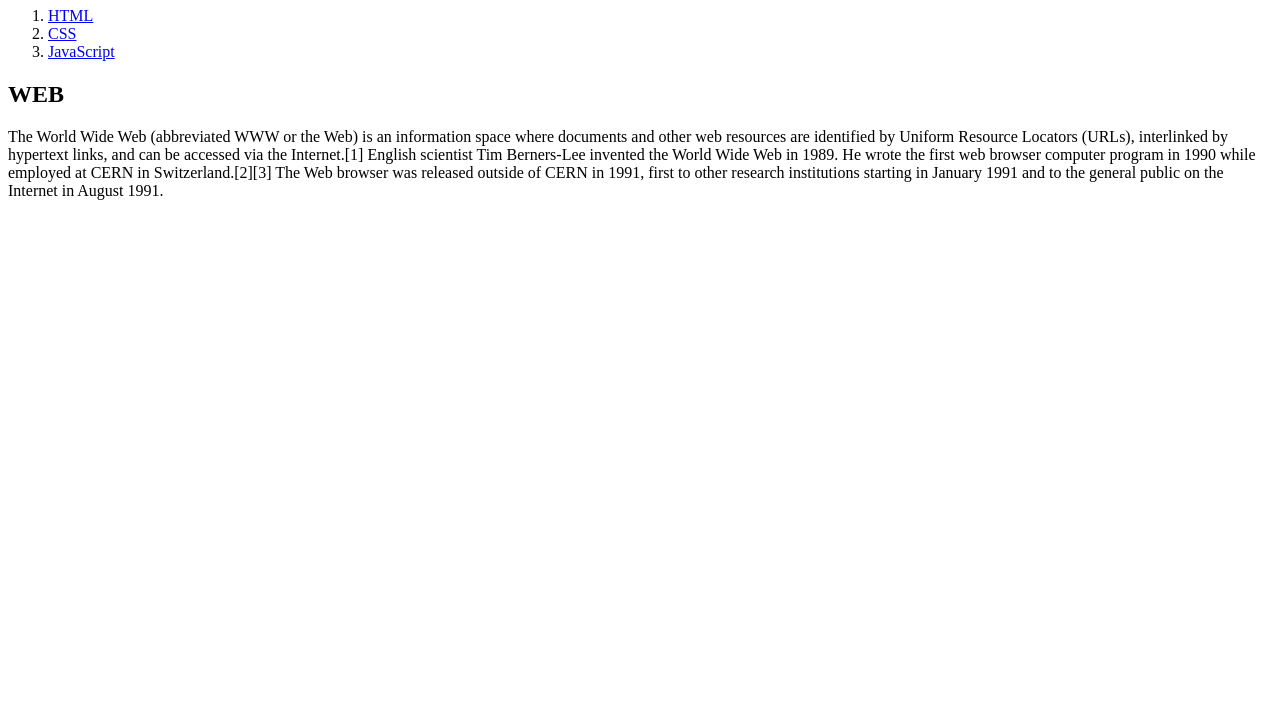
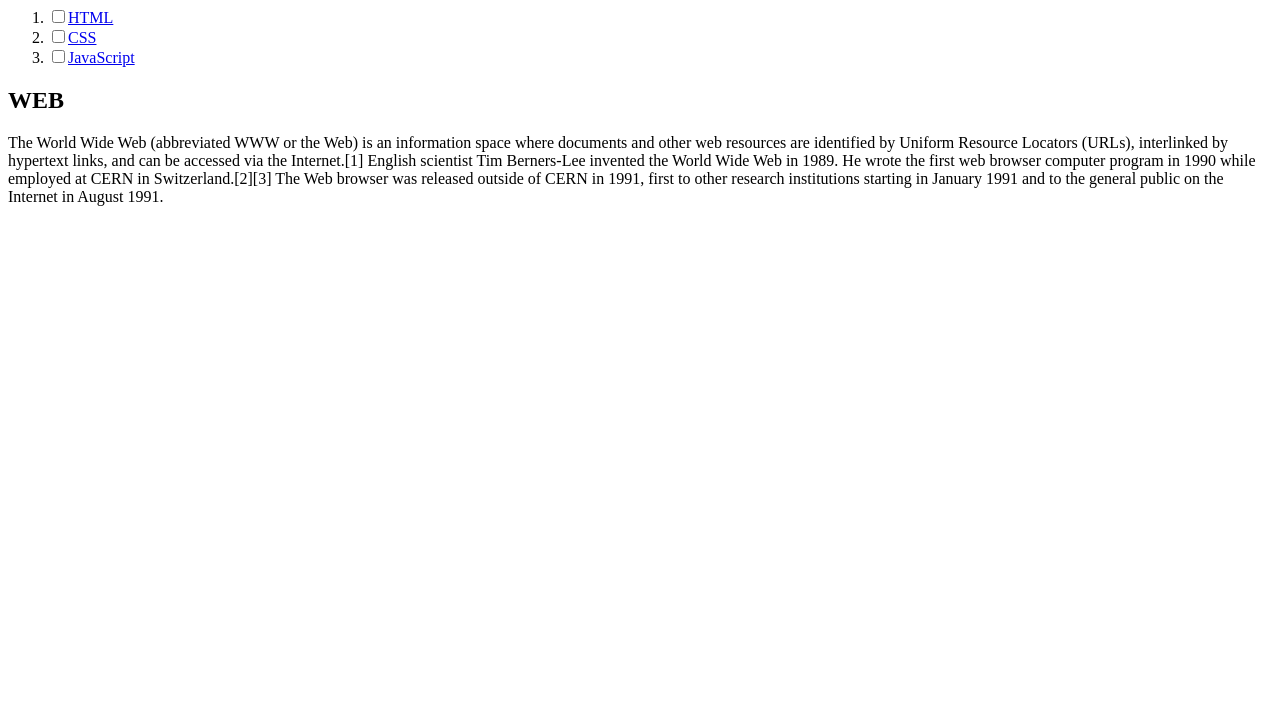
Before and after one commit to jminnk/default, a plain HTML site: page index.html in a window 1280 px wide. Shown: the part 73-800 px from the top of the page. Drawn offline with Linux system fonts and the light colour scheme.

Commit message:
Update index.html

```diff
--- a/index.html
+++ b/index.html
@@ -7,9 +7,9 @@
 <body>
   <h1><a href="index.html">WEB</a></h1>
   <ol>
-    <li><a href="1.html">HTML</a></li>
-    <li><a href="2.html">CSS</a></li>
-    <li><a href="3.html">JavaScript</a></li>
+    <li><input type="checkbox"><a href="1.html">HTML</a></li>
+    <li><input type="checkbox"><a href="2.html">CSS</a></li>
+    <li><input type="checkbox"><a href="3.html">JavaScript</a></li>
   </ol>
   <h2>WEB</h2>
   <p>The World Wide Web (abbreviated WWW or the Web) is an information space where documents and other web resources are identified by Uniform Resource Locators (URLs), interlinked by hypertext links, and can be accessed via the Internet.[1] English scientist Tim Berners-Lee invented the World Wide Web in 1989. He wrote the first web browser computer program in 1990 while employed at CERN in Switzerland.[2][3] The Web browser was released outside of CERN in 1991, first to other research institutions starting in January 1991 and to the general public on the Internet in August 1991.
```
